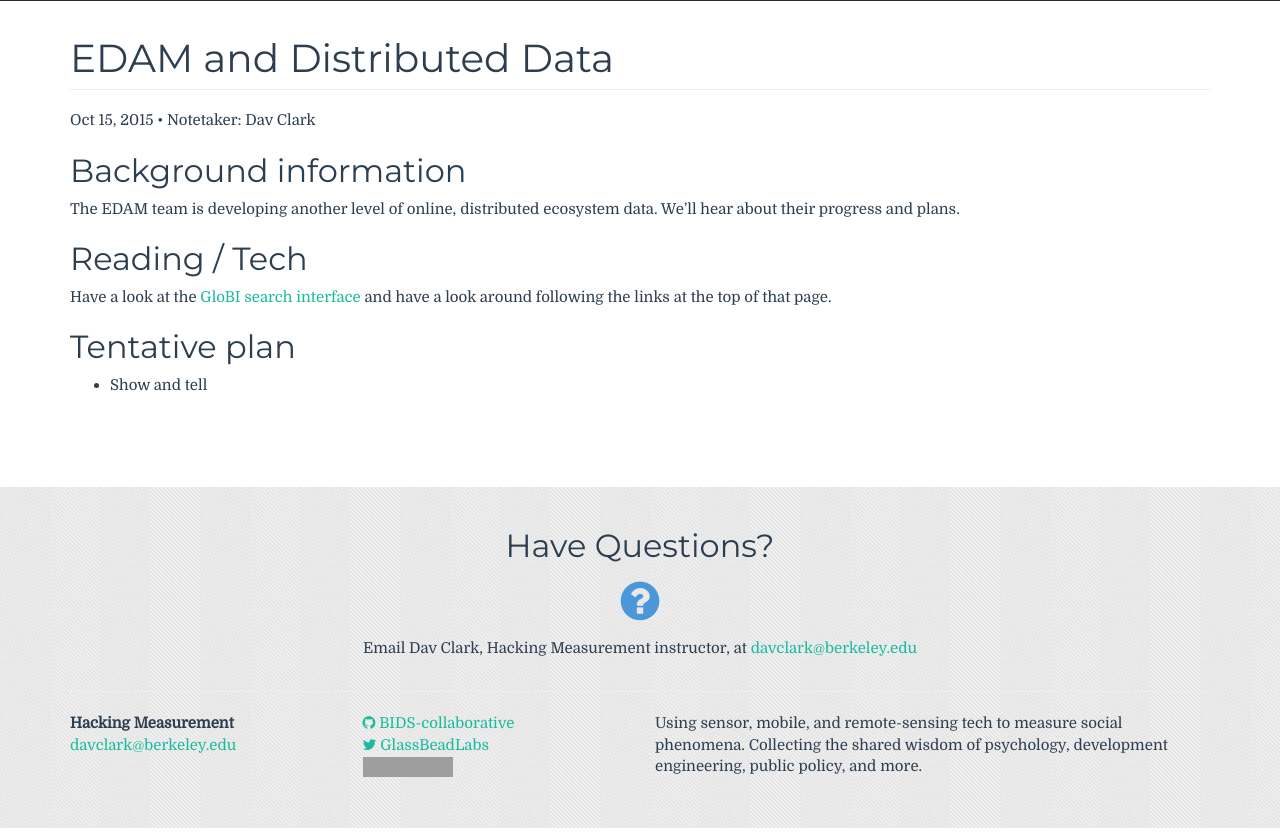
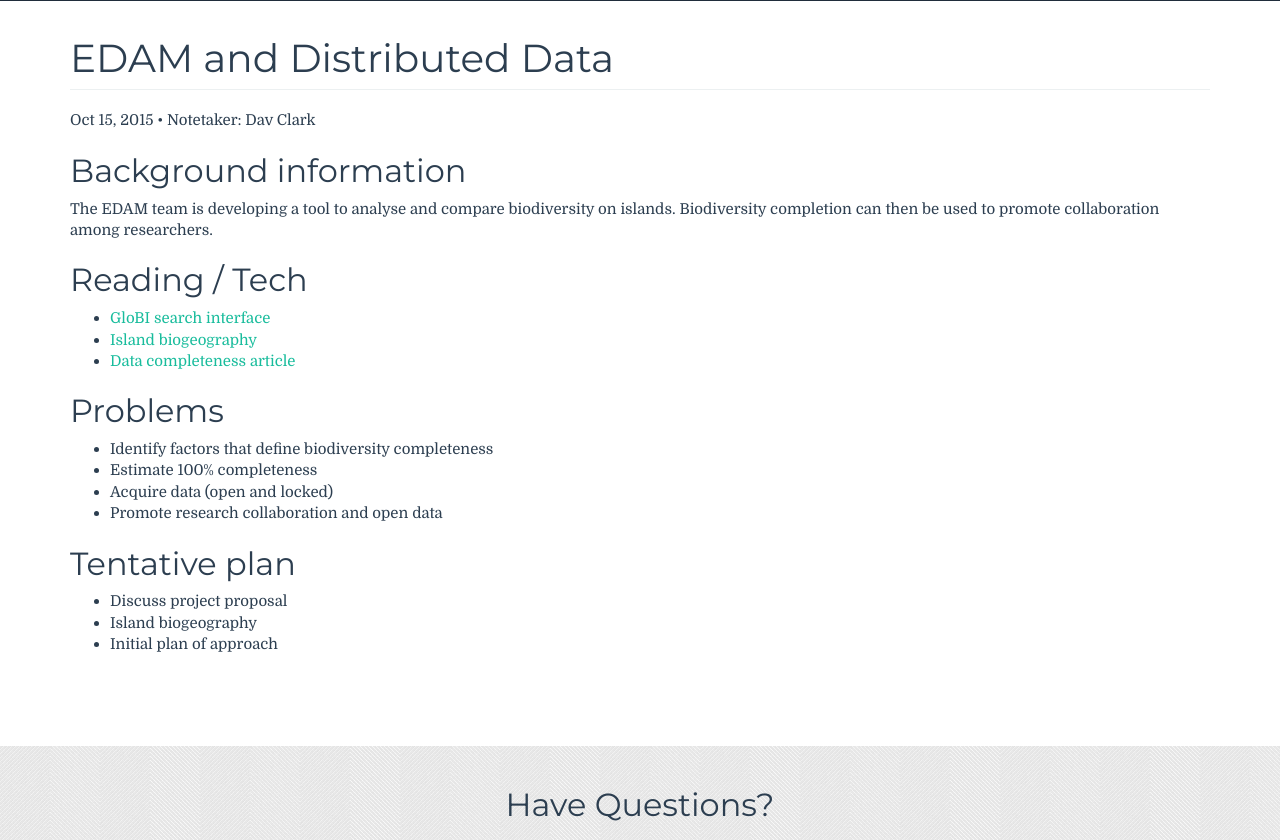
Before and after one commit to BIDS-collaborative/hackingmeasurement.github.io, a Jekyll site: the page built from syllabus/_posts/2015-10-15-EDAM.md, in a window 1280 px wide and 900 px high, scrolled down 326 px, cut to the strip 60-900 px from the top of the window. Built offline with Jekyll 4.4.1, drawn with Linux system fonts in a browser that asks for light colours; comment, search, counter and statistics services are not loaded; grey boxes are pictures that could not be loaded.

Commit message:
add information for EDAM presentation

```diff
--- a/syllabus/_posts/2015-10-15-EDAM.md
+++ b/syllabus/_posts/2015-10-15-EDAM.md
@@ -1,22 +1,31 @@
 ---
 title: EDAM and Distributed Data
 author: Dav Clark
-presenters: Jorrit Poelen and the EDAM team
+presenters: Jong-Kai Yang
 layout: class
 ---
 
 ## Background information
 
-The EDAM team is developing another level of online, distributed ecosystem
-data. We'll hear about their progress and plans.
-
+The EDAM team is developing a tool to analyse and compare biodiversity on
+islands. Biodiversity completion can then be used to promote collaboration
+among researchers.
 
 ## Reading / Tech
 
-Have a look at the [GloBI search
-interface](http://www.globalbioticinteractions.org/) and have a look around
-following the links at the top of that page.
+- [GloBI search interface](http://www.globalbioticinteractions.org/)
+- [Island biogeography](https://en.wikipedia.org/wiki/Insular_biogeography)
+- [Data completeness article](http://www.nature.com/ncomms/2015/150907/ncomms9221/full/ncomms9221.html)
+
+## Problems
+
+- Identify factors that define biodiversity completeness
+- Estimate 100% completeness
+- Acquire data (open and locked)
+- Promote research collaboration and open data
 
 ## Tentative plan
 
-- Show and tell
+- Discuss project proposal
+- Island biogeography
+- Initial plan of approach
```
